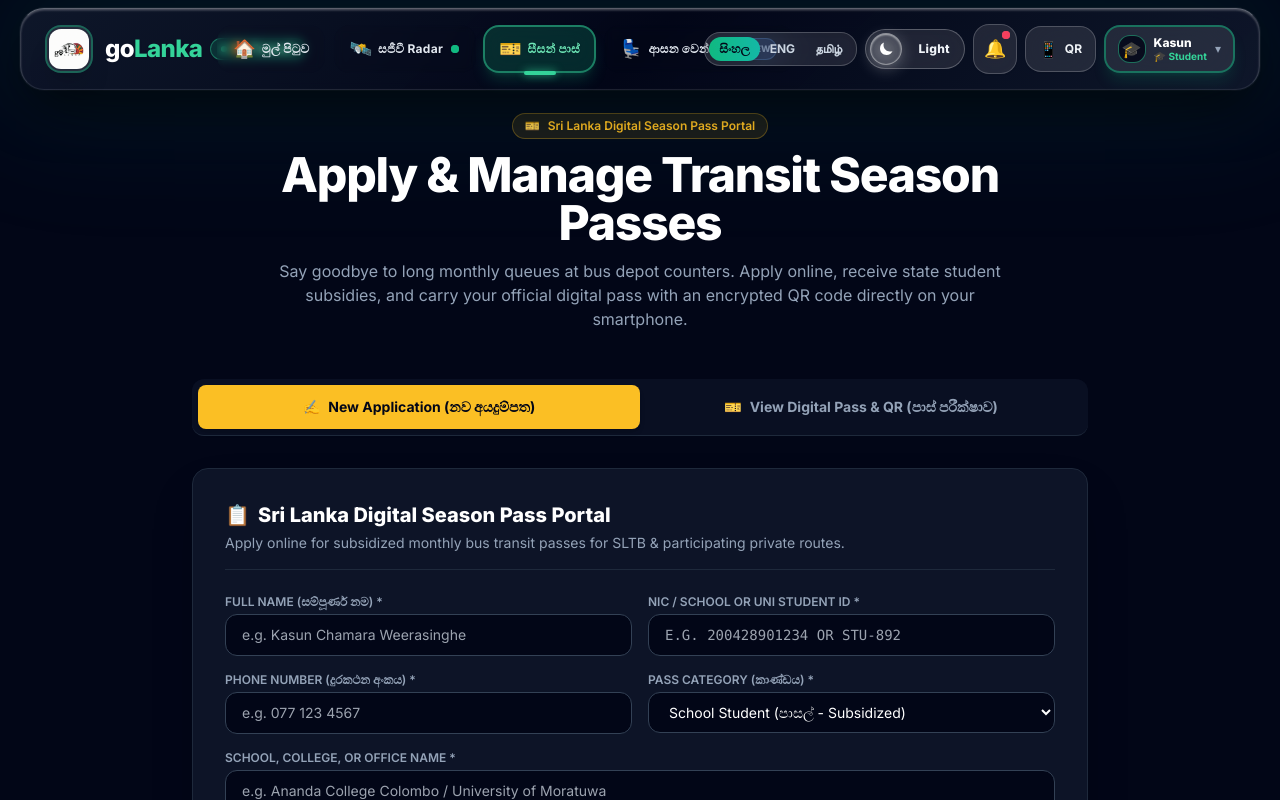
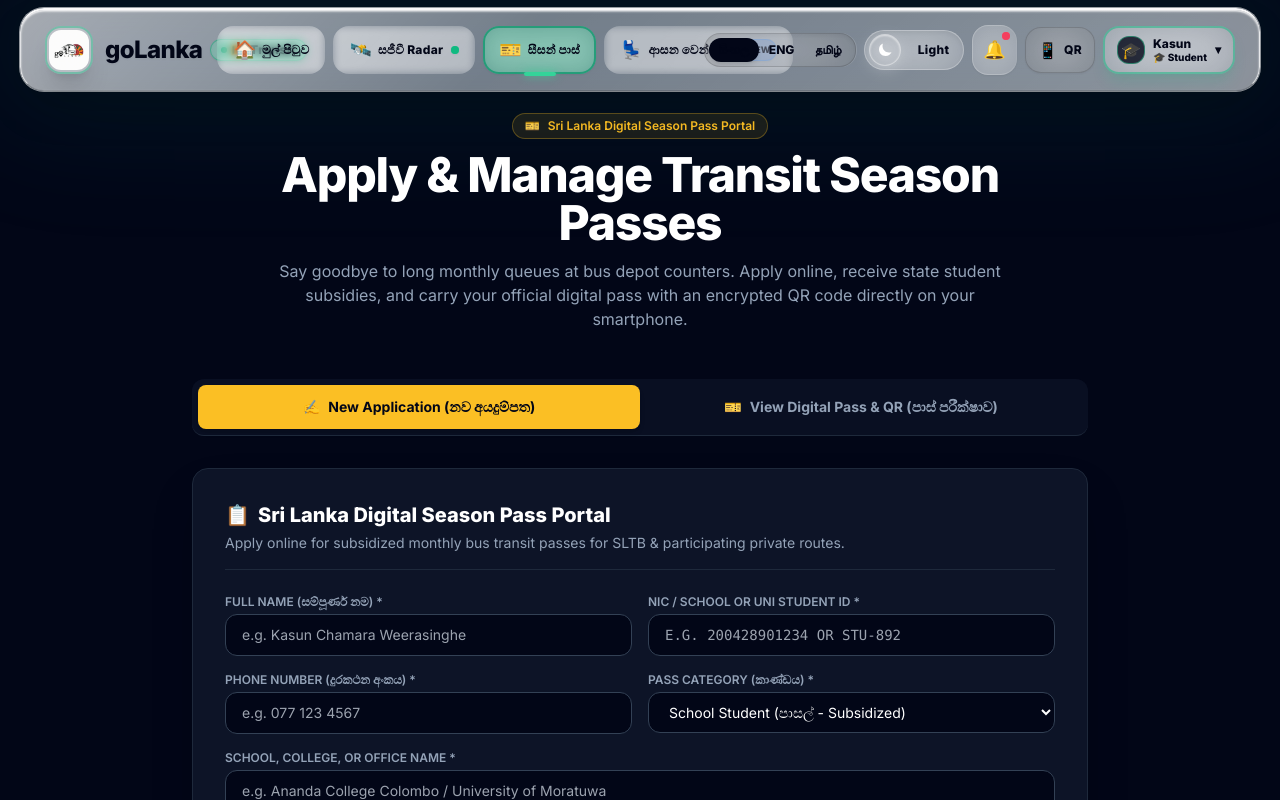
Before and after one commit to Kaasun2003/goLanka, a React (Vite) app in the folder frontend/: page /season in a window 1280 px wide. Shown: the top 800 px of the page. Built offline with nearby package versions, Linux system fonts and the light colour scheme.

Commit message:
fix(navbar): keep navigation bar translucent liquid glass and make all letters/fonts deep black across dark and light modes

```diff
--- a/frontend/src/components/Navbar.jsx
+++ b/frontend/src/components/Navbar.jsx
@@ -113,15 +113,15 @@ const Navbar = ({ currentLang = 'si', setLanguage, t, onOpenQr }) => {
 
                 <div className="space-y-0.5 whitespace-nowrap">
                   <div className="flex items-center gap-1.5 sm:gap-2">
-                    <span className="text-xl sm:text-2xl 2xl:text-3xl font-black tracking-tight text-white group-hover:text-emerald-400 transition-colors drop-shadow-sm">
-                      go<span className="text-emerald-400">Lanka</span>
+                    <span className="text-xl sm:text-2xl 2xl:text-3xl font-black tracking-tight text-slate-950 group-hover:text-emerald-700 transition-colors drop-shadow-sm">
+                      go<span className="text-emerald-700">Lanka</span>
                     </span>
-                    <span className="inline-flex items-center gap-1 text-[11px] sm:text-xs font-bold tracking-wider bg-emerald-500/20 text-emerald-300 border border-emerald-400/40 px-2 sm:px-2.5 py-0.5 rounded-full shadow-sm backdrop-blur-md">
-                      <span className="w-1.5 h-1.5 rounded-full bg-emerald-400 animate-pulse"></span>
+                    <span className="inline-flex items-center gap-1 text-[11px] sm:text-xs font-black tracking-wider bg-emerald-500/25 text-slate-950 border border-emerald-600/40 px-2 sm:px-2.5 py-0.5 rounded-full shadow-sm backdrop-blur-md">
+                      <span className="w-1.5 h-1.5 rounded-full bg-emerald-600 animate-pulse"></span>
                       🇱🇰 Transit
                     </span>
                   </div>
-                  <p className="text-[11px] text-slate-300 font-medium tracking-wide hidden 2xl:block drop-shadow-sm">
+                  <p className="text-[11px] text-slate-950 font-bold tracking-wide hidden 2xl:block drop-shadow-sm">
                     ශ්‍රී ලංකා ඩිජිටල් බස් ප්‍රවාහන ජාලය
                   </p>
                 </div>
@@ -136,16 +136,16 @@ const Navbar = ({ currentLang = 'si', setLanguage, t, onOpenQr }) => {
                   <Link
                     key={link.to}
                     to={link.to}
-                    className={`group relative px-2 lg:px-2.5 xl:px-3.5 2xl:px-4 py-1.5 xl:py-2 rounded-xl xl:rounded-2xl text-xs 2xl:text-sm font-bold transition-all duration-200 flex items-center gap-1 xl:gap-1.5 2xl:gap-2 whitespace-nowrap flex-shrink-0 active:scale-95 ${
+                    className={`group relative px-2 lg:px-2.5 xl:px-3.5 2xl:px-4 py-1.5 xl:py-2 rounded-xl xl:rounded-2xl text-xs 2xl:text-sm font-black transition-all duration-200 flex items-center gap-1 xl:gap-1.5 2xl:gap-2 whitespace-nowrap flex-shrink-0 active:scale-95 ${
                       active
-                        ? 'text-emerald-300 bg-emerald-500/20 border-2 border-emerald-400/50 shadow-lg shadow-emerald-500/20 backdrop-blur-md'
-                        : 'text-slate-200 hover:text-white hover:bg-white/10 hover:border-white/20 border-2 border-transparent backdrop-blur-sm'
+                        ? 'text-slate-950 bg-emerald-400/35 border-2 border-emerald-600/70 shadow-sm backdrop-blur-md'
+                        : 'text-slate-950 hover:text-black hover:bg-black/10 border-2 border-transparent backdrop-blur-sm'
                     }`}
                   >
                     <span className="text-base xl:text-lg transition-transform group-hover:scale-110 flex-shrink-0">
                       {link.icon}
                     </span>
-                    <span className="tracking-wide whitespace-nowrap leading-none select-none drop-shadow-sm">
+                    <span className="tracking-wide whitespace-nowrap leading-none select-none drop-shadow-sm text-slate-950 font-black">
                       {link.label}
                     </span>
 
@@ -174,7 +174,7 @@ const Navbar = ({ currentLang = 'si', setLanguage, t, onOpenQr }) => {
             <div className="hidden lg:flex items-center gap-1.5 xl:gap-2 2xl:gap-3 flex-shrink-0 z-10">
 
               {/* 1. Trilingual Language Switcher Toggle */}
-              <div className="flex items-center bg-white/10 backdrop-blur-xl border border-white/20 rounded-xl xl:rounded-2xl p-0.5 xl:p-1 shadow-inner flex-shrink-0 whitespace-nowrap">
+              <div className="flex items-center bg-black/10 backdrop-blur-xl border border-black/15 rounded-xl xl:rounded-2xl p-0.5 xl:p-1 shadow-inner flex-shrink-0 whitespace-nowrap">
                 {languages.map((lang) => {
                   const isSelected = currentLang === lang.code;
                   return (
@@ -182,10 +182,10 @@ const Navbar = ({ currentLang = 'si', setLanguage, t, onOpenQr }) => {
                       key={lang.code}
                       type="button"
                       onClick={() => setLanguage(lang.code)}
-                      className={`px-2 xl:px-2.5 py-1 text-[11px] xl:text-xs font-bold rounded-lg xl:rounded-xl transition-all cursor-pointer whitespace-nowrap active:scale-95 ${
+                      className={`px-2 xl:px-2.5 py-1 text-[11px] xl:text-xs font-black rounded-lg xl:rounded-xl transition-all cursor-pointer whitespace-nowrap active:scale-95 ${
                         isSelected
-                          ? 'bg-gradient-to-r from-emerald-500 to-teal-500 text-slate-950 shadow-md font-black'
-                          : 'text-slate-300 hover:text-white hover:bg-white/10'
+                          ? 'bg-slate-950 text-white shadow-md font-black'
+                          : 'text-slate-950 hover:text-black hover:bg-black/10'
                       }`}
                       aria-label={`Switch language to ${lang.label}`}
                     >
@@ -209,10 +209,10 @@ const Navbar = ({ currentLang = 'si', setLanguage, t, onOpenQr }) => {
               >
                 {/* Text Label */}
                 <span
-                  className={`text-[11px] xl:text-xs font-black tracking-wide transition-colors duration-300 select-none ${
+                  className={`text-[11px] xl:text-xs font-black tracking-wide select-none text-slate-950 ${
                     isLightMode
-                      ? 'order-1 pl-2.5 text-slate-900'
-                      : 'order-2 pr-2.5 ml-auto text-slate-100'
+                      ? 'order-1 pl-2.5'
+                      : 'order-2 pr-2.5 ml-auto'
                   }`}
                 >
                   {isLightMode ? 'Dark' : 'Light'}
@@ -298,12 +298,12 @@ const Navbar = ({ currentLang = 'si', setLanguage, t, onOpenQr }) => {
               <button
                 type="button"
                 onClick={() => onOpenQr ? onOpenQr() : setQrModalOpen(true)}
-                className="px-2.5 xl:px-3 py-2 xl:py-2.5 rounded-xl xl:rounded-2xl bg-white/10 backdrop-blur-xl border border-white/20 hover:border-emerald-500/50 text-slate-100 hover:text-emerald-300 font-bold text-xs 2xl:text-sm tracking-wide shadow-sm flex items-center gap-1.5 active:scale-95 transition-all whitespace-nowrap flex-shrink-0 cursor-pointer"
+                className="px-2.5 xl:px-3 py-2 xl:py-2.5 rounded-xl xl:rounded-2xl bg-black/10 backdrop-blur-xl border border-black/15 hover:border-emerald-600 text-slate-950 font-black text-xs 2xl:text-sm tracking-wide shadow-sm flex items-center gap-1.5 active:scale-95 transition-all whitespace-nowrap flex-shrink-0 cursor-pointer"
                 title="Open My Digital QR Pass"
               >
                 <span className="text-base flex-shrink-0">📱</span>
-                <span className="whitespace-nowrap font-bold hidden 2xl:inline">{getQrPassLabel()}</span>
-                <span className="whitespace-nowrap font-bold 2xl:hidden">QR</span>
+                <span className="whitespace-nowrap font-black text-slate-950 hidden 2xl:inline">{getQrPassLabel()}</span>
+                <span className="whitespace-nowrap font-black text-slate-950 2xl:hidden">QR</span>
               </button>
 
               {/* 5. USER PROFILE / LOGIN BUTTON (AT THE VERY FAR RIGHT EDGE) */}
@@ -319,14 +319,14 @@ const Navbar = ({ currentLang = 'si', setLanguage, t, onOpenQr }) => {
                       {user.avatar || '👤'}
                     </span>
                     <div className="text-left hidden xl:block max-w-[110px]">
-                      <p className="text-xs font-black text-white truncate leading-tight">
+                      <p className="text-xs font-black text-slate-950 truncate leading-tight">
                         {user.fullName?.split(' ')[0] || 'Commuter'}
                       </p>
-                      <span className="text-[10px] text-emerald-400 font-bold block truncate leading-tight">
+                      <span className="text-[10px] text-emerald-800 font-black block truncate leading-tight">
                         {user.userType === 'Student' ? '🎓 Student' : user.userType === 'Office Commuter' ? '💼 Office' : '👤 Commuter'}
                       </span>
                     </div>
-                    <span className="text-xs text-slate-400">▾</span>
+                    <span className="text-xs text-slate-950 font-black">▾</span>
                   </button>
 
                   {/* Profile Dropdown Popup */}
--- a/frontend/src/index.css
+++ b/frontend/src/index.css
@@ -571,25 +571,33 @@ html.light-mode .mobile-bottom-nav span.text-emerald-400 {
    LIQUID GLASS (Apple visionOS / Ultra-Premium Glassmorphic UI)
    ========================================================================== */
 
-/* VisionOS Black Liquid Glass Floating Navigation Bar (Black in both Dark and Light mode) */
+/* VisionOS Translucent Liquid Glass Floating Navigation Bar with Black Text/Fonts */
 .liquid-glass-nav-bar {
   background: linear-gradient(
     135deg,
-    rgba(15, 23, 42, 0.94) 0%,
-    rgba(2, 6, 23, 0.96) 50%,
-    rgba(15, 23, 42, 0.94) 100%
+    rgba(255, 255, 255, 0.65) 0%,
+    rgba(255, 255, 255, 0.45) 40%,
+    rgba(255, 255, 255, 0.55) 100%
   ) !important;
-  backdrop-filter: blur(28px) saturate(210%);
-  -webkit-backdrop-filter: blur(28px) saturate(210%);
-  border: 1.5px solid rgba(255, 255, 255, 0.16) !important;
-  border-top: 1.5px solid rgba(255, 255, 255, 0.35) !important;
-  border-bottom: 1.5px solid rgba(255, 255, 255, 0.1) !important;
+  backdrop-filter: blur(28px) saturate(200%);
+  -webkit-backdrop-filter: blur(28px) saturate(200%);
+  border: 1.5px solid rgba(255, 255, 255, 0.75) !important;
+  border-top: 2px solid rgba(255, 255, 255, 0.95) !important;
+  border-bottom: 1.5px solid rgba(0, 0, 0, 0.12) !important;
   box-shadow:
-    0 24px 50px -10px rgba(0, 0, 0, 0.6),
-    0 0 0 1px rgba(255, 255, 255, 0.05),
-    inset 0 1.5px 2px 0 rgba(255, 255, 255, 0.25) !important;
-  color: #ffffff !important;
+    0 20px 45px -10px rgba(0, 0, 0, 0.22),
+    0 0 0 1px rgba(255, 255, 255, 0.6),
+    inset 0 1.5px 2px 0 rgba(255, 255, 255, 0.9) !important;
+  color: #020617 !important;
   transition: all 0.3s cubic-bezier(0.16, 1, 0.3, 1);
+}
+
+.liquid-glass-nav-bar,
+.liquid-glass-nav-bar span:not(.no-black-text),
+.liquid-glass-nav-bar p,
+.liquid-glass-nav-bar a,
+.liquid-glass-nav-bar button:not(.liquid-glass-seg-active) {
+  color: #020617 !important;
 }
 
 .liquid-glass-container {
@@ -805,27 +813,28 @@ html.light-mode .mobile-bottom-nav span.text-emerald-400 {
   color: #ffffff !important;
 }
 
-/* Light Theme Overrides for Liquid Glass (Keep Navbar Black in Light Mode) */
+/* Light Theme Overrides for Liquid Glass (Keep Navbar Translucent with Black Fonts) */
 html.light-mode .liquid-glass-nav-bar {
   background: linear-gradient(
     135deg,
-    rgba(15, 23, 42, 0.94) 0%,
-    rgba(2, 6, 23, 0.96) 50%,
-    rgba(15, 23, 42, 0.94) 100%
+    rgba(255, 255, 255, 0.78) 0%,
+    rgba(255, 255, 255, 0.58) 40%,
+    rgba(255, 255, 255, 0.68) 100%
   ) !important;
-  border: 1.5px solid rgba(255, 255, 255, 0.2) !important;
-  border-top: 1.5px solid rgba(255, 255, 255, 0.4) !important;
+  border: 1.5px solid rgba(255, 255, 255, 0.85) !important;
+  border-top: 2px solid rgba(255, 255, 255, 0.98) !important;
   box-shadow:
-    0 24px 50px -10px rgba(0, 0, 0, 0.5),
-    0 0 0 1px rgba(255, 255, 255, 0.08),
-    inset 0 1.5px 2px 0 rgba(255, 255, 255, 0.25) !important;
-  color: #ffffff !important;
+    0 20px 45px -10px rgba(0, 0, 0, 0.15),
+    0 0 0 1px rgba(255, 255, 255, 0.7),
+    inset 0 1.5px 2px 0 rgba(255, 255, 255, 0.95) !important;
+  color: #020617 !important;
 }
 
-html.light-mode .liquid-glass-nav-bar span,
+html.light-mode .liquid-glass-nav-bar span:not(.no-black-text),
 html.light-mode .liquid-glass-nav-bar p,
-html.light-mode .liquid-glass-nav-bar a {
-  color: #ffffff;
+html.light-mode .liquid-glass-nav-bar a,
+html.light-mode .liquid-glass-nav-bar button:not(.liquid-glass-seg-active) {
+  color: #020617 !important;
 }
 
 html.light-mode .liquid-glass-container {
```
